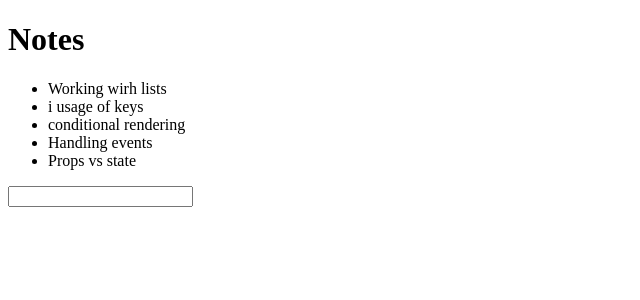
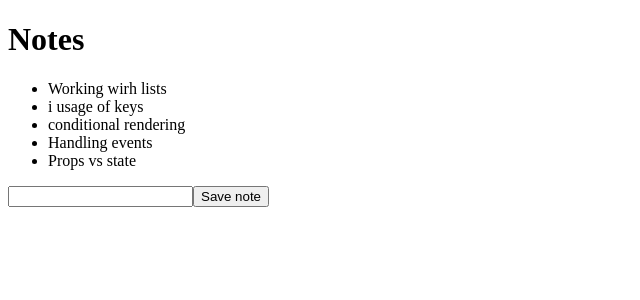
Before and after one commit to karthikeyan13762/react-51, a React (Vite) app: page / in a window 1280 px wide. Shown: the top 300 px of the page, without its empty margins (0-640 px from the left). Built offline with nearby package versions, Linux system fonts and the light colour scheme.

Commit message:
event handlingt onClick event handling

```diff
--- a/src/App.jsx
+++ b/src/App.jsx
@@ -2,10 +2,10 @@ import React from 'react'
 import Note from './components/note'
 function App({notse}) {
 
- function addNotes(event){
+ function handleSaveClick(event){
   console.log(event);
   event.preventDefault();
-  console.log("test");
+  console.log("Butto clicked");
  }
 
   return (
@@ -18,8 +18,9 @@ function App({notse}) {
     </ul>
 
 
-    <form onSubmit={addNotes}>
+    <form >
       <input/>
+      <button onClick={handleSaveClick}>Save note</button>
     </form>
     </div>
 
```
